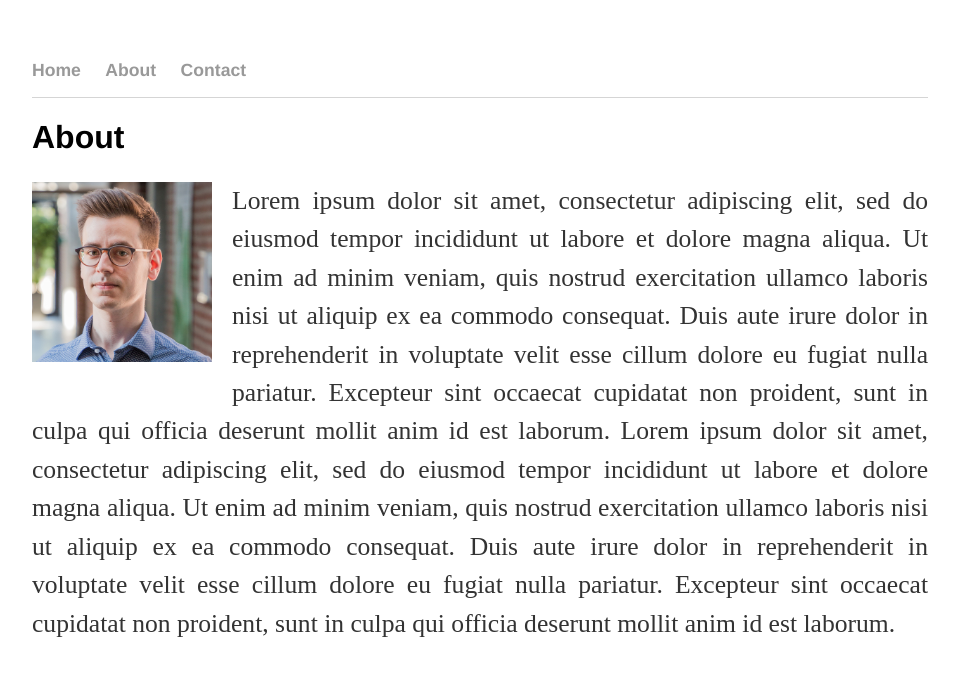
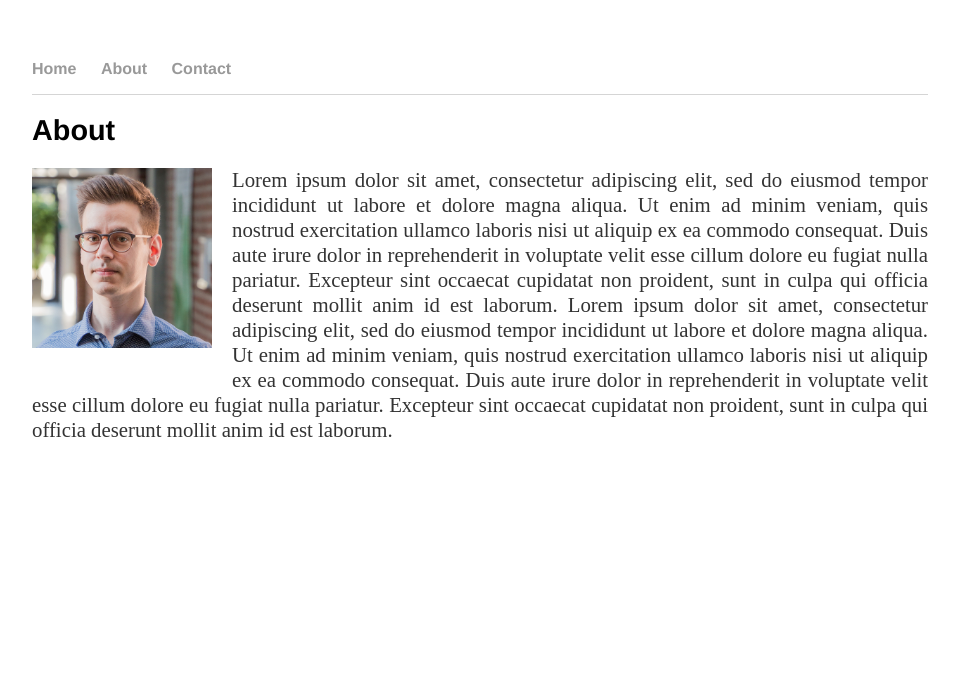
Before and after one commit to danmic/danmic.github.io, a Jekyll site: the page built from about.html, in a window 1280 px wide. Shown: the top 676 px of the page, without its empty margins (160-1119 px from the left). Built offline with Jekyll 4.4.1, drawn with Linux system fonts in a browser that asks for light colours.

Commit message:
font-size changed

```diff
--- a/css/main.css
+++ b/css/main.css
@@ -14,19 +14,19 @@ nav ul li, footer ul li {
 }
 a {
     text-decoration: none;
-    font-size: 1.1em;
+    font-size: 1em;
     color: #999;
 }
 a:hover {
     text-decoration: underline;
 }
 h1 {
-    font-size: 2em;
+    font-size: 1.8em;
     font-family:'Helvetica', 'Arial', 'Sans-Serif';
 }
 p {
-    font-size: 1.6em;
-    line-height: 1.5em;
+    font-size: 1.3em;
+    line-height: 1.2em;
     color: #333;
 }
 header {
@@ -55,7 +55,7 @@ img#b {
 
 p#par-bio {
     text-align: justify;
-    font-size: 1.6em;
-    line-height: 1.5em;
+    font-size: 1.3em;
+    line-height: 1.2em;
     color: #333;
 }
```
